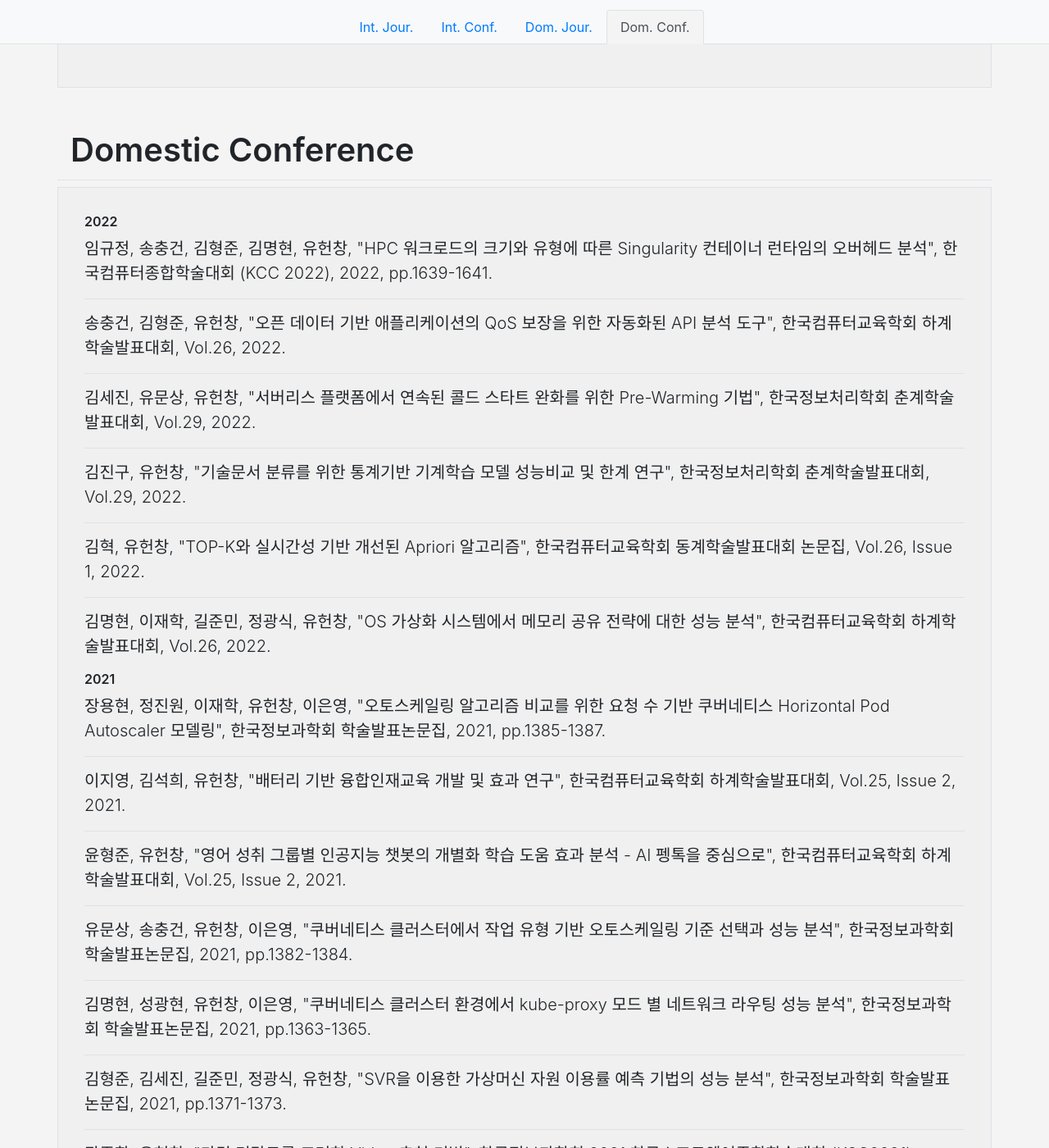
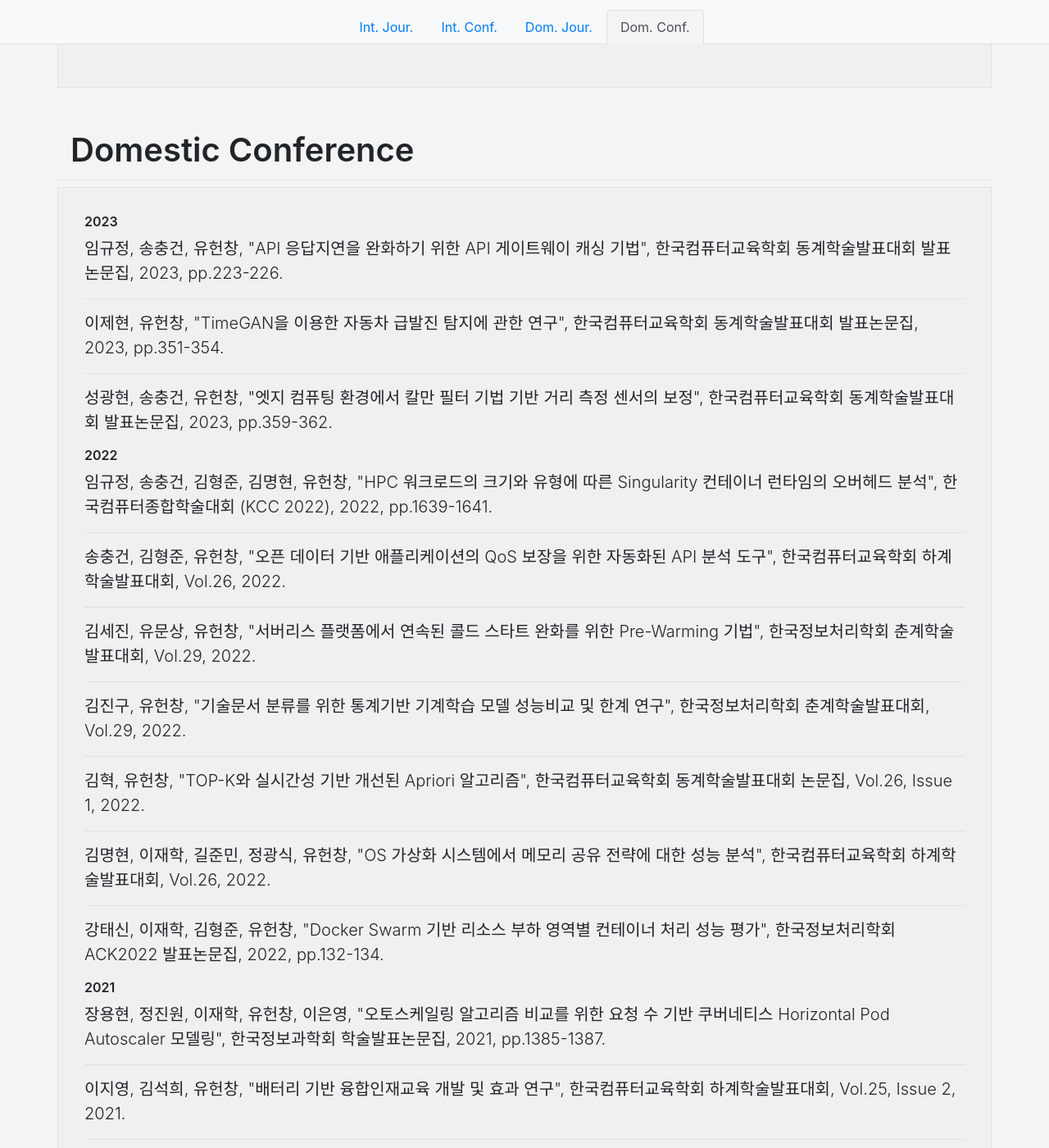
Before and after one commit to KU-Cloud/ku-cloud.github.io, a Jekyll site: the page built from publications.html, in a window 1280 px wide and 1400 px high, scrolled down 18641 px. Shown: the whole window at 82% size. Built offline with Jekyll 4.4.1, drawn with Linux system fonts in a browser that asks for light colours.

```diff
--- a/_data/publications-cd.yaml
+++ b/_data/publications-cd.yaml
@@ -155,6 +155,35 @@
   {
     "author": [
       {
+        "family": "강태신"
+      },
+      {
+        "family": "이재학"
+      },
+      {
+        "family": "김형준"
+      },
+      {
+        "family": "유헌창"
+      }
+    ],
+    "type": "paper-conference",
+    "id": "강2022Docker",
+    "citation-key": "강2022Docker",
+    "issued": {
+      "date-parts": [
+        [
+          2022
+        ]
+      ]
+    },
+    "page": "132-134",
+    "publisher": "한국정보처리학회 ACK2022 발표논문집",
+    "title": "Docker Swarm 기반 리소스 부하 영역별 컨테이너 처리 성능 평가"
+  },
+  {
+    "author": [
+      {
         "family": "공선희"
       },
       {
@@ -1567,6 +1596,32 @@
   {
     "author": [
       {
+        "family": "성광현"
+      },
+      {
+        "family": "송충건"
+      },
+      {
+        "family": "유헌창"
+      }
+    ],
+    "type": "paper-conference",
+    "id": "성2023엣지",
+    "citation-key": "성2023엣지",
+    "issued": {
+      "date-parts": [
+        [
+          2023
+        ]
+      ]
+    },
+    "page": "359-362",
+    "publisher": "한국컴퓨터교육학회 동계학술발표대회 발표논문집",
+    "title": "엣지 컴퓨팅 환경에서 칼만 필터 기법 기반 거리 측정 센서의 보정"
+  },
+  {
+    "author": [
+      {
         "family": "손호성"
       },
       {
@@ -2967,6 +3022,29 @@
   {
     "author": [
       {
+        "family": "이제현"
+      },
+      {
+        "family": "유헌창"
+      }
+    ],
+    "type": "paper-conference",
+    "id": "이2023timeGAN",
+    "citation-key": "이2023timeGAN",
+    "issued": {
+      "date-parts": [
+        [
+          2023
+        ]
+      ]
+    },
+    "page": "351-354",
+    "publisher": "한국컴퓨터교육학회 동계학술발표대회 발표논문집",
+    "title": "TimeGAN을 이용한 자동차 급발진 탐지에 관한 연구"
+  },
+  {
+    "author": [
+      {
         "family": "인성환"
       },
       {
@@ -3143,6 +3221,32 @@
     "page": "1639-1641",
     "publisher": "한국컴퓨터종합학술대회 (KCC 2022)",
     "title": "HPC 워크로드의 크기와 유형에 따른 Singularity 컨테이너 런타임의 오버헤드 분석"
+  },
+  {
+    "author": [
+      {
+        "family": "임규정"
+      },
+      {
+        "family": "송충건"
+      },
+      {
+        "family": "유헌창"
+      }
+    ],
+    "type": "paper-conference",
+    "id": "임2023API",
+    "citation-key": "임2023API",
+    "issued": {
+      "date-parts": [
+        [
+          2023
+        ]
+      ]
+    },
+    "page": "223-226",
+    "publisher": "한국컴퓨터교육학회 동계학술발표대회 발표논문집",
+    "title": "API 응답지연을 완화하기 위한 API 게이트웨이 캐싱 기법"
   },
   {
     "author": [
```
Also changed, not shown: _publications/conference/domestic/강2022Docker.bib (added, +7 -0 lines), _publications/conference/domestic/성2023엣지.bib (added, +7 -0 lines), _publications/conference/domestic/이2023timeGAN.bib (added, +7 -0 lines), _publications/conference/domestic/임2023API.bib (added, +7 -0 lines).
